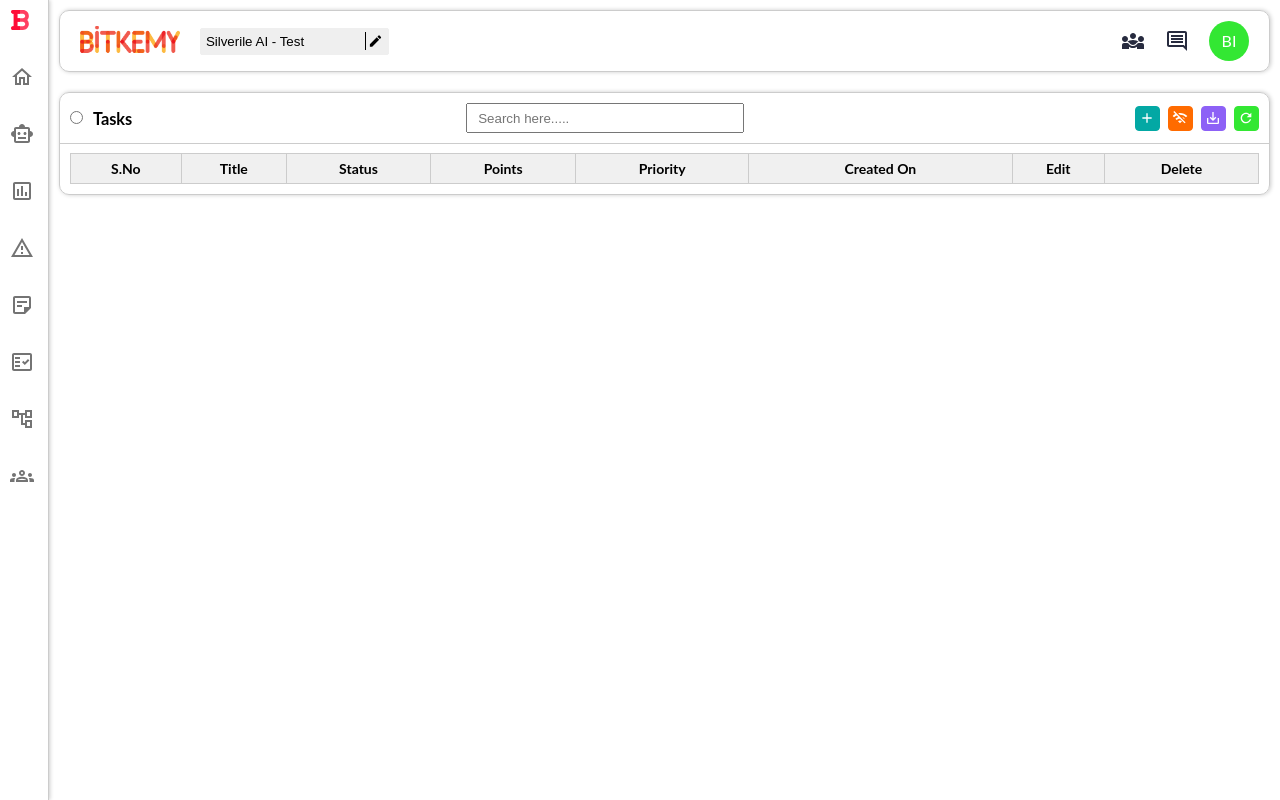
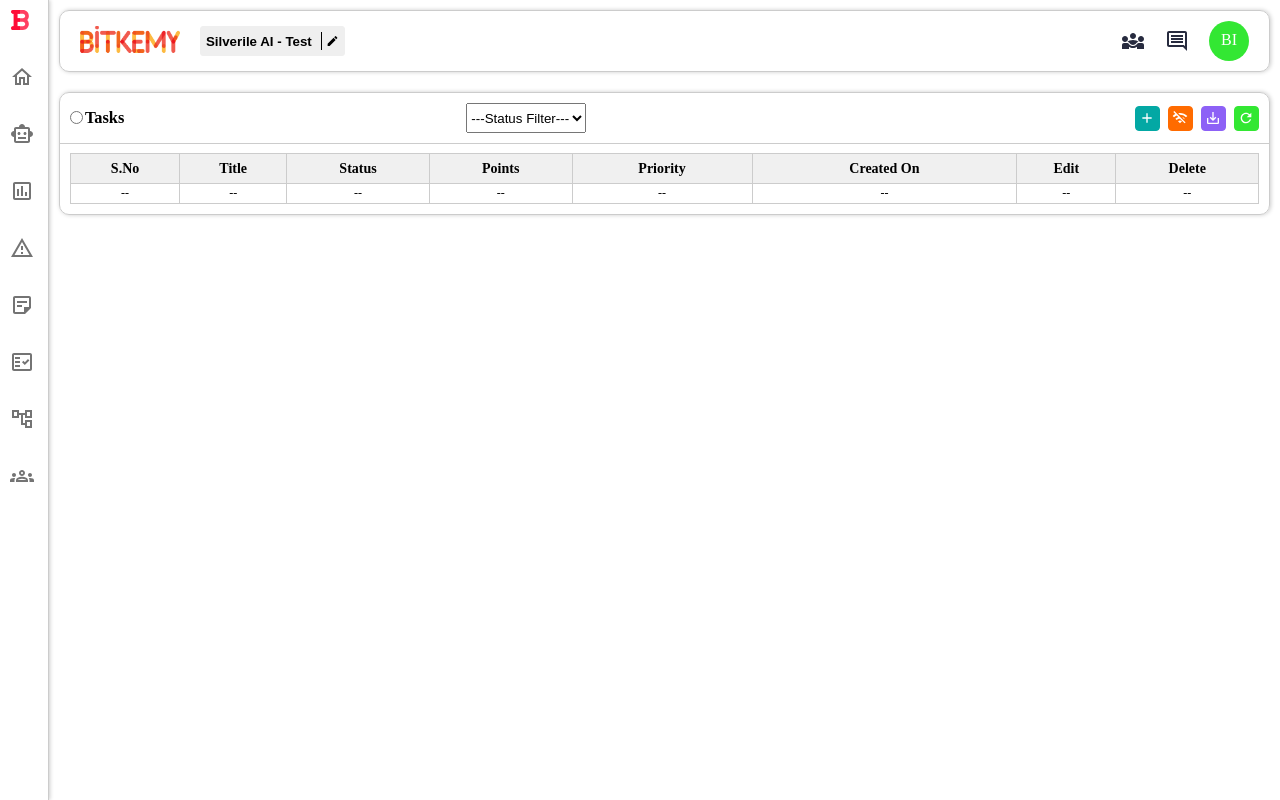
Before and after one commit to akula-harish/bitDynamicDB, a React (Vite) app: page / in a window 1280 px wide. Built offline with nearby package versions, Linux system fonts and the light colour scheme.

Commit message:
#5656 TaskComp changes

```diff
--- a/src/App.tsx
+++ b/src/App.tsx
@@ -4,8 +4,9 @@ import "./App.css"
 import { useState } from 'react';
 
 export default function App() {
+
   const [formInputValue, setFormInputValue] = useState({
-    id: '',
+    id: "",
     titleData: "",
     pointsData: "",
     statusData: "",
@@ -29,12 +30,20 @@ export default function App() {
     setTableData(newArray)
   }
 
+  // ------filter_data-------
+  const handleFilterData = (status: any) => {
+    if(status !== "none"){
+      let filterArray = tableData.filter((item:any) => item.statusData === status)
+      setTableData(filterArray)
+    }
+  }
+
             // ------------Parent Component------------
 
   return (
     <div style={{display: 'flex', verticalAlign: 'top'}}>
       <SidebarComp handleChangeForm = {handleChangeForm} submitFormData = {submitFormData} formInputValue = {formInputValue}/>
-      <BodyComp tableData = {tableData} handleDelete = {handleDelete}/>
+      <BodyComp tableData = {tableData} handleDelete = {handleDelete} handleFilterData = {handleFilterData}/>
     </div>
   )
 }
--- a/src/Components/Header/header.css
+++ b/src/Components/Header/header.css
@@ -31,16 +31,19 @@
 }
 .edit_name>input{
     border: 1px solid #efefef;
-    padding: 5px;
     background-color: #efefef;
-    border-radius: 2px;
+    border-radius: 3px;
+    height: 30px;
+    padding: 0px 26px 0px 5px ;
+    font-weight: 600;
+    width: 145px;
 }
 .edit_icon{
     position: absolute;
     right: 6px;
-    top: 4px;
+    top: 6px;
     border-left: 1.5px solid;
-    padding-left: 2px;
+    padding-left: 4px;
 }
 .header_second_list>li{
     display: inline-block;
--- a/src/Components/Sidebar/Body/BodyComp.tsx
+++ b/src/Components/Sidebar/Body/BodyComp.tsx
@@ -1,4 +1,3 @@
-import React from 'react'
 import "../Body/bodycomp.css"
 import Header from '../../Header/Header'
 import AddOutlinedIcon from '@mui/icons-material/AddOutlined';
@@ -9,14 +8,14 @@ import EditOutlinedIcon from '@mui/icons-material/EditOutlined';
 import DeleteOutlineOutlinedIcon from '@mui/icons-material/DeleteOutlineOutlined';
 
 export default function BodyComp(props: any) {
-  const {tableData, handleDelete} = props;
-  //taking date and converting to json and grabing the 10 values and did reverse and join with / this
+  const {tableData, handleDelete, handleFilterData} = props;
+  //taking date and converting to json and grabing the 10 values and i did reverse and joined with / this
   const newDate = new Date().toJSON().slice(0, 10).split('-').reverse().join('/')
   return (
     <>
       <div className='body_main'>
           <div>
-            <Header />
+            <Header/>
           </div>
           <div className='body_table_main'>
             <ul className='body_table_title'>
@@ -31,7 +30,12 @@ export default function BodyComp(props: any) {
                 </ul>
               </li>
               <li>
-                <input type='search' placeholder='Search here.....' style={{height: '30px', width: '70%', padding: '0px 10px'}}/>
+                <select onClick={(e:any) => handleFilterData(e.target.value)}>
+                    <option value = 'none'>---Status Filter---</option>
+                    <option value = 'Backlog'>Backlog</option>
+                    <option value = 'Development'>Development</option>
+                    <option value = 'Grooming'>Grooming</option>
+                </select>
               </li>
               <li>
                 <ul className='body_table_title_right'>
@@ -66,7 +70,18 @@ export default function BodyComp(props: any) {
                   </tr>
                 </thead>
                 <tbody>
-                {tableData.map((item: any, index: any) => {
+                {tableData.length === 0 ?
+                  <tr>
+                    <td className='empty_table'>--</td>
+                    <td className='empty_table'>--</td>
+                    <td className='empty_table'>--</td>
+                    <td className='empty_table'>--</td>
+                    <td className='empty_table'>--</td>
+                    <td className='empty_table'>--</td>
+                    <td className='empty_table'>--</td>
+                    <td className='empty_table'>--</td>
+                  </tr>
+                  :tableData.map((item: any, index: any) => {
                     item.id = index+ 1
                     return (
                     <tr key={index}>
--- a/src/Components/Sidebar/Body/bodycomp.css
+++ b/src/Components/Sidebar/Body/bodycomp.css
@@ -3,6 +3,7 @@
  width: 100%;
  font-size: 0px;
  padding: 10px;
+ font-family:'Times New Roman', Times, serif;
 }
 .body_table_main{
     border: 1px solid #ccc;
@@ -22,7 +23,7 @@
 }
 .body_table_title_left>li{
     display: inline-block;
-    vertical-align: middle;
+    vertical-align: bottom;
     font-size: 14px;
 }
 .body_table_title>li{
@@ -31,7 +32,7 @@
     vertical-align: middle;
 }
 .body_table_title_left>li{
-    padding-right: 10px;
+    padding-right: 2px;
 }
 .body_table_title_right{
     text-align: end;
@@ -85,3 +86,12 @@ table, th, td {
     text-align: center;
     height: 20px;
 }
+.body_table_title>li>select{
+    height: 30px;
+    width: 120px;
+    text-align: center;
+}
+.empty_table{
+    font-size: 14px;
+    text-align: center;
+}
--- a/src/Components/Sidebar/SidebarComp.tsx
+++ b/src/Components/Sidebar/SidebarComp.tsx
@@ -94,7 +94,7 @@ export default function SidebarComp(props: any) {
                 }
             </ul>
         </div>
-        {toggleTask ? <TaskComp handleChangeForm = {handleChangeForm} submitFormData = {submitFormData} formInputValue={formInputValue}/> : <></>}
+        {toggleTask ? <TaskComp handleChangeForm = {handleChangeForm} submitFormData = {submitFormData} formInputValue={formInputValue} setToggleTask = {setToggleTask}/> : <></>}
     </>
   )
 }
--- a/src/Components/Sidebar/sidebar.css
+++ b/src/Components/Sidebar/sidebar.css
@@ -24,6 +24,13 @@
     box-shadow: 1px 0px 4px 0px #ccc;
     position: relative;
     font-family:'Times New Roman', Times, serif;
+}
+.sidebar_col>span{
+    display: block;
+    position: relative;
+    width: 100%;
+    text-align: end;
+    padding-right: 10px;
 }
 .nav_bar_list, .nav_child_list{
     font-size: 0px;
--- a/src/Components/Task/TaskComp.tsx
+++ b/src/Components/Task/TaskComp.tsx
@@ -1,11 +1,11 @@
-import React, { useState } from 'react'
 import "./task.css"
 import AspectRatioOutlinedIcon from '@mui/icons-material/AspectRatioOutlined';
 import CloseOutlinedIcon from '@mui/icons-material/CloseOutlined';
 import OpenInFullOutlinedIcon from '@mui/icons-material/OpenInFullOutlined';
+import EmojiFlagsOutlinedIcon from '@mui/icons-material/EmojiFlagsOutlined';
 
 export default function TaskComp(props: any) {
-    const {handleChangeForm, submitFormData, formInputValue } = props ;
+    const {handleChangeForm, submitFormData, formInputValue} = props ;
   return (
     <div className='task_main'>
         <ul className='task_header_list'>
@@ -42,15 +42,18 @@ export default function TaskComp(props: any) {
                             <label>Status*</label>
                             <select name="statusData" value={formInputValue.statusData} onChange={handleChangeForm}>
                                 <option value='none'>-Select-</option>
-                                <option>Completed</option>
-                                <option>Progress</option>
+                                <option>Backlog</option>
+                                <option>Development</option>
+                                <option>Grooming</option>
                             </select>
                         </li>
                         <li>
                             <label>Priority*</label>
                             <select name="priorityData" value={formInputValue.priorityData} onChange={handleChangeForm}>
                                 <option value='none'>-Select-</option>
-                                <option>Yes</option>
+                                <option>
+                                    <EmojiFlagsOutlinedIcon/>
+                                </option>
                                 <option>No</option>
                             </select>
                         </li>
```
Lines whose indentation alone changed are shown as unchanged.
